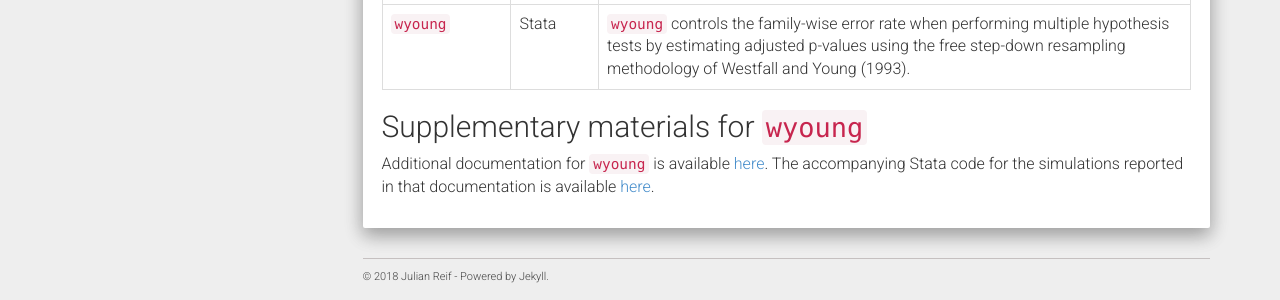
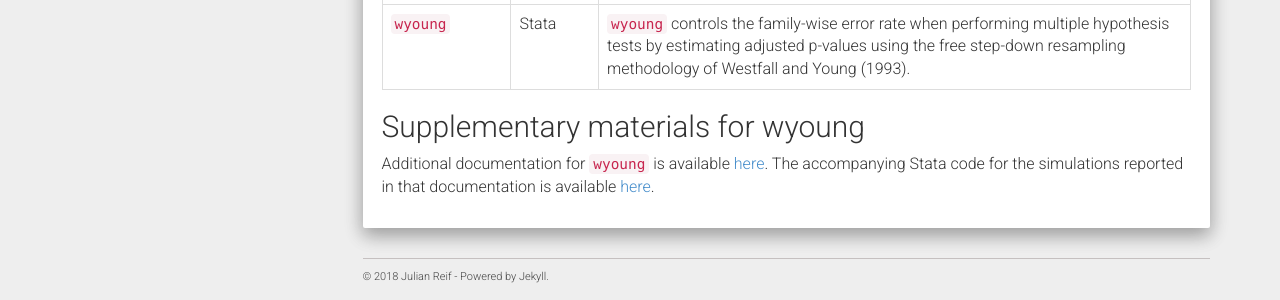
Before and after one commit to reifjulian/reifjulian.github.io, a Jekyll site: the page built from software.md, in a window 1280 px wide. Shown: the part 1048-1348 px from the top of the page. Built offline with Jekyll 4.4.1, drawn with Linux system fonts in a browser that asks for light colours; nearby versions of some CDN libraries; comment, search, counter and statistics services are not loaded.

```diff
--- a/software.md
+++ b/software.md
@@ -26,5 +26,5 @@ Source code and installation instructions for my software packages are available
 | `wyoung` | Stata | `wyoung` controls the family-wise error rate when performing multiple hypothesis tests by estimating adjusted p-values using the free step-down resampling methodology of Westfall and Young (1993). |
 
 
-## Supplementary materials for `wyoung`
+## Supplementary materials for wyoung
 Additional documentation for `wyoung` is available [here](/wyoung/documentation/wyoung.pdf). The accompanying Stata code for the simulations reported in that documentation is available [here](/wyoung/documentation/simulations/wyoung_simulations.do).
```
